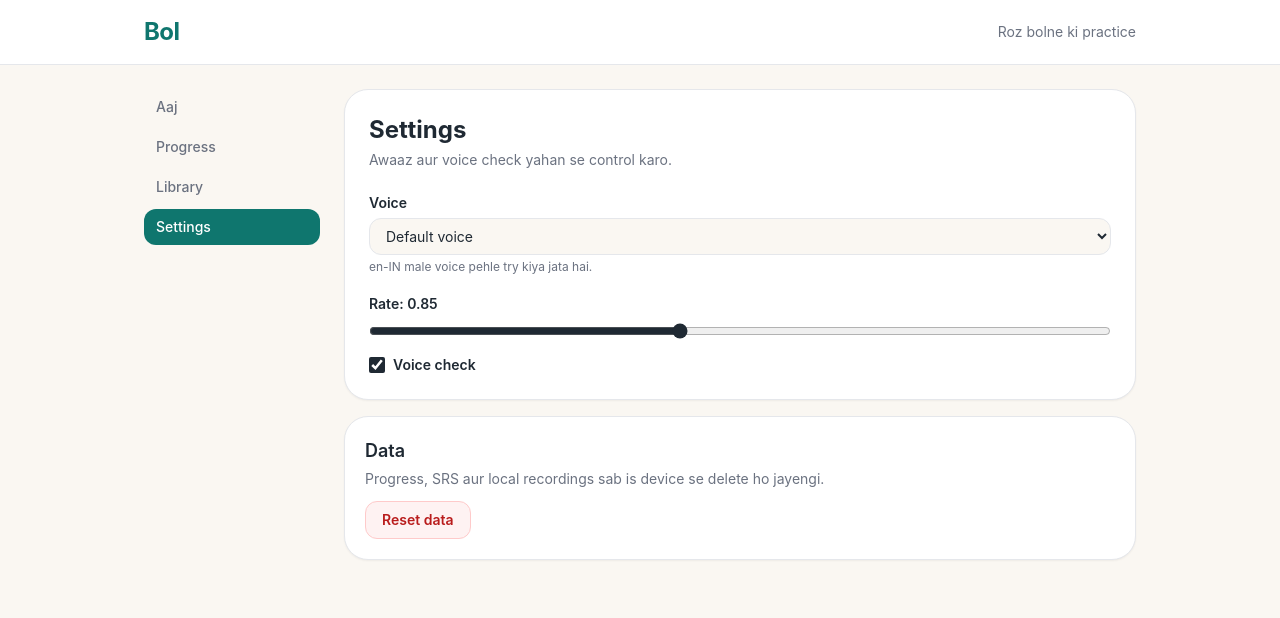
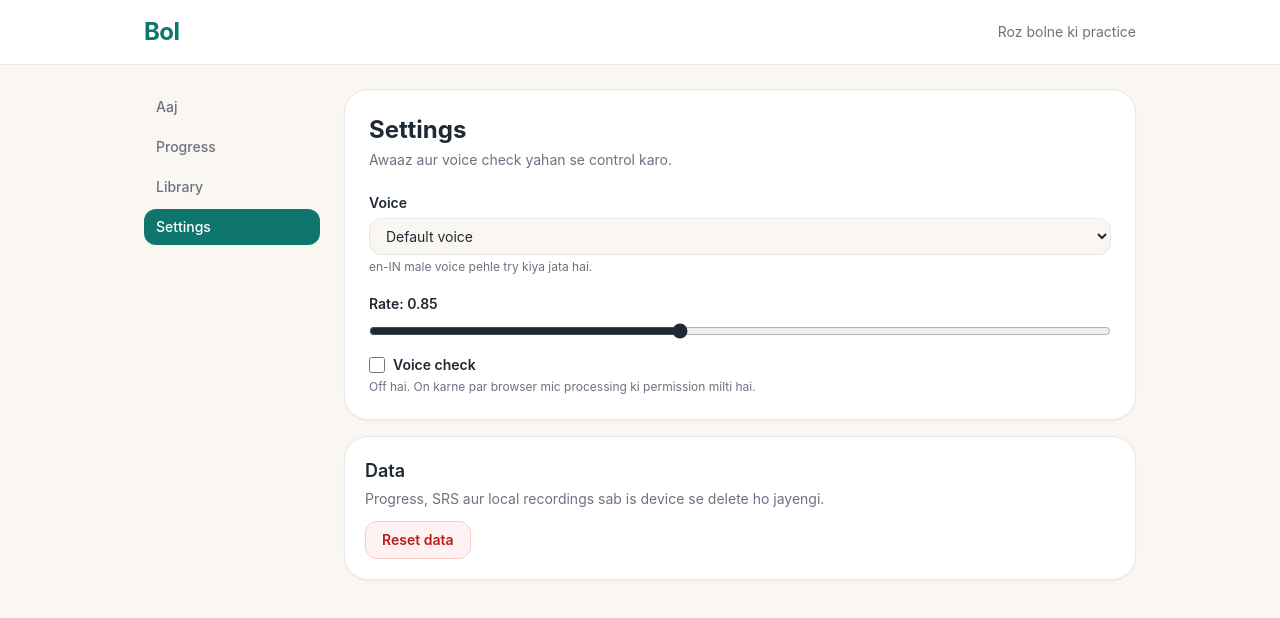
Before and after one commit to Al-tamash/english-learning, a React (Vite) app: page /settings in a window 1280 px wide. Shown: the top 618 px of the page. Built offline with nearby package versions, Linux system fonts and the light colour scheme.

Commit message:
fix: honor saved TTS settings and allow voice-check re-consent

```diff
--- a/src/audio/tts.ts
+++ b/src/audio/tts.ts
@@ -1,3 +1,5 @@
+import { useAppStore } from '../store/appStore';
+
 function getSynthesis(): SpeechSynthesis | undefined {
   return typeof window !== 'undefined' ? window.speechSynthesis : undefined;
 }
@@ -65,11 +67,13 @@ export function speak(
 
   synthesis.cancel();
   const utterance = new Utterance(text);
-  utterance.rate = opts.rate ?? 0.85;
+  const settings = useAppStore.getState().settings;
+  utterance.rate = opts.rate ?? settings.ttsRate;
 
   const voices = synthesis.getVoices();
-  const chosen = opts.voiceUri
-    ? voices.find((voice) => voice.voiceURI === opts.voiceUri) ?? pickVoice(voices)
+  const voiceUri = opts.voiceUri === undefined ? settings.ttsVoiceUri : opts.voiceUri;
+  const chosen = voiceUri
+    ? voices.find((voice) => voice.voiceURI === voiceUri) ?? pickVoice(voices)
     : pickVoice(voices);
   if (chosen) {
     utterance.voice = chosen;
--- a/src/screens/SettingsScreen.tsx
+++ b/src/screens/SettingsScreen.tsx
@@ -76,17 +76,28 @@ export function SettingsScreen() {
             />
           </label>
 
+          <div>
             <label className="flex items-center gap-2 text-sm font-semibold">
               <input
                 type="checkbox"
-              checked={settings.speechCheckEnabled}
+                checked={settings.speechCheckEnabled && settings.speechConsent === 'granted'}
                 onChange={(event) =>
-                updateSettings({ speechCheckEnabled: event.target.checked })
+                  updateSettings(
+                    event.target.checked
+                      ? { speechCheckEnabled: true, speechConsent: 'granted' }
+                      : { speechCheckEnabled: false },
+                  )
                 }
                 className="h-4 w-4 accent-current"
               />
               Voice check
             </label>
+            <p className="mt-1 text-xs text-muted">
+              {settings.speechConsent === 'granted'
+                ? 'Browser mic audio process kar sakta hai. Recording local rehti hai.'
+                : 'Off hai. On karne par browser mic processing ki permission milti hai.'}
+            </p>
+          </div>
         </div>
       </section>
 
```
Also changed, not shown: 2 other files (tests, documents, lock files or other folders). Lines whose indentation alone changed are shown as unchanged.
